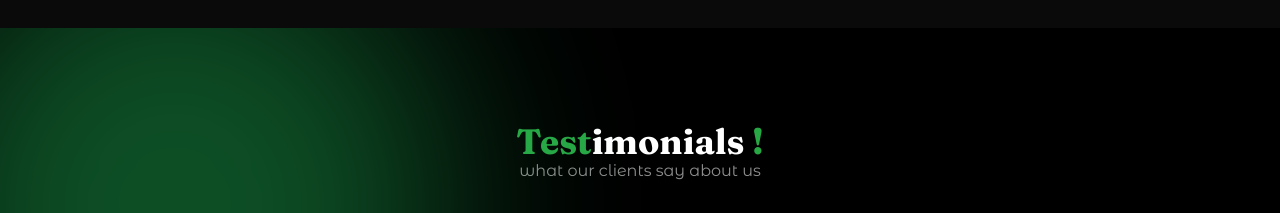
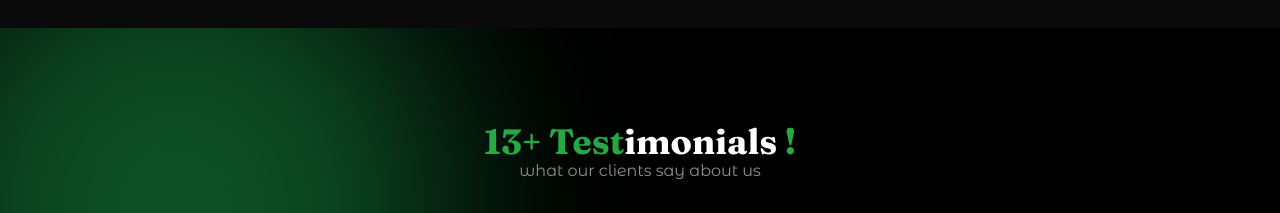
Before and after one commit to Ugochukwu111/Ray-Visuals-Media, a React (Vite) app: page / in a window 1280 px wide. Shown: the part 7080-7293 px from the top of the page. Built offline with nearby package versions, Linux system fonts and the light colour scheme; a web font is replaced by a local one.

Commit message:
added placeholder number to show number of testimonials made btn navigate in hero section

```diff
--- a/src/components/Hero.jsx
+++ b/src/components/Hero.jsx
@@ -1,10 +1,11 @@
 import { FaWhatsapp, FaInstagram,} from "react-icons/fa6";
 import './Hero.css';
 import profile from "../assets/images/ray-visuals.webp";
-import { Link } from "react-router-dom";
+import { Link, useNavigate } from "react-router-dom";
 
 
 export default function Hero() {
+  const navigate = useNavigate()
   return (
      <section className="flex flex-col  items-center justify-between hero-section h-screen ">
              <div className="container flex flex-col justify-end items-center  flex-1  ">
@@ -34,7 +35,9 @@ export default function Hero() {
                  </p>
                  <div className="flex gap-1 hero-buttons">
                    <button className="btn btn-primary">Discuss a Project</button>
-                   <button className="btn  bg-white">Explore Visuals</button>
+                   <button
+                    onClick={navigate('/projects')}
+                    className="btn  bg-white">Explore Visuals</button>
                  </div>
                </div>
 
--- a/src/components/Testimonials.jsx
+++ b/src/components/Testimonials.jsx
@@ -50,7 +50,7 @@ export default function Testimonials() {
     <section className="section-padding bg-black testimonial-section">
       <div className="container">
         <h4 className="text-center text-inverse">
-          <span className="text-success">Test</span>imonials{" "}
+          <span className="text-success">{testimonialsData.length + 10}+ Test</span>imonials{" "}
           <span className="text-success">!</span>{" "}
         </h4>
         <p className="text-center text-muted">
```
